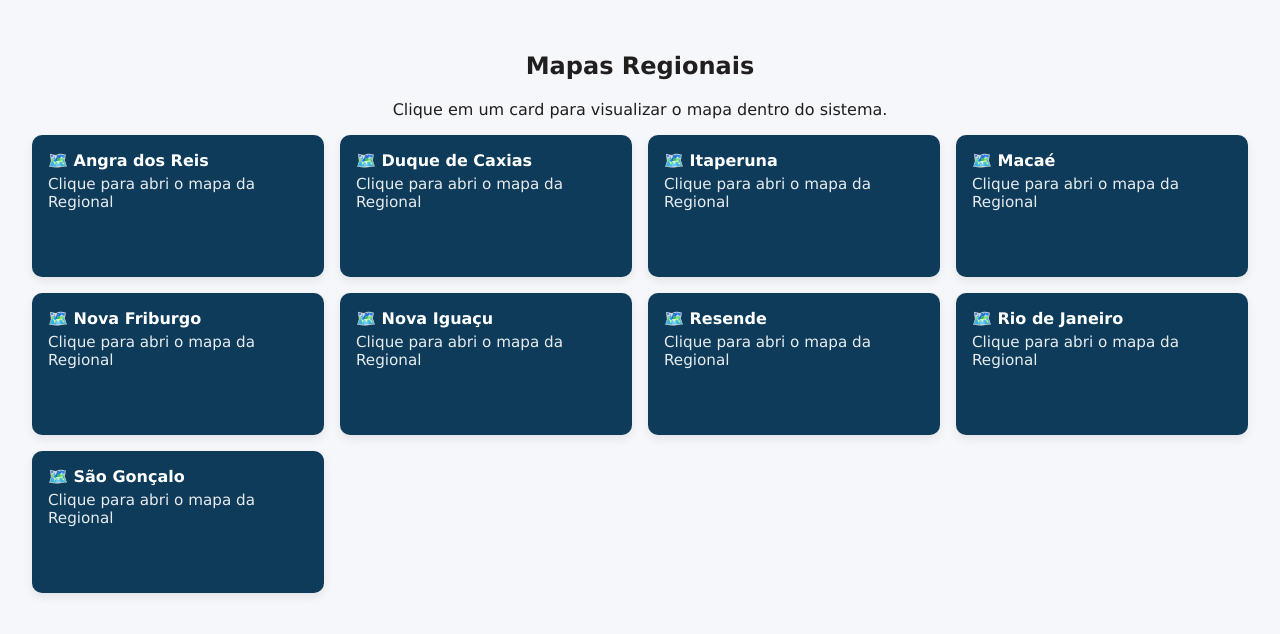
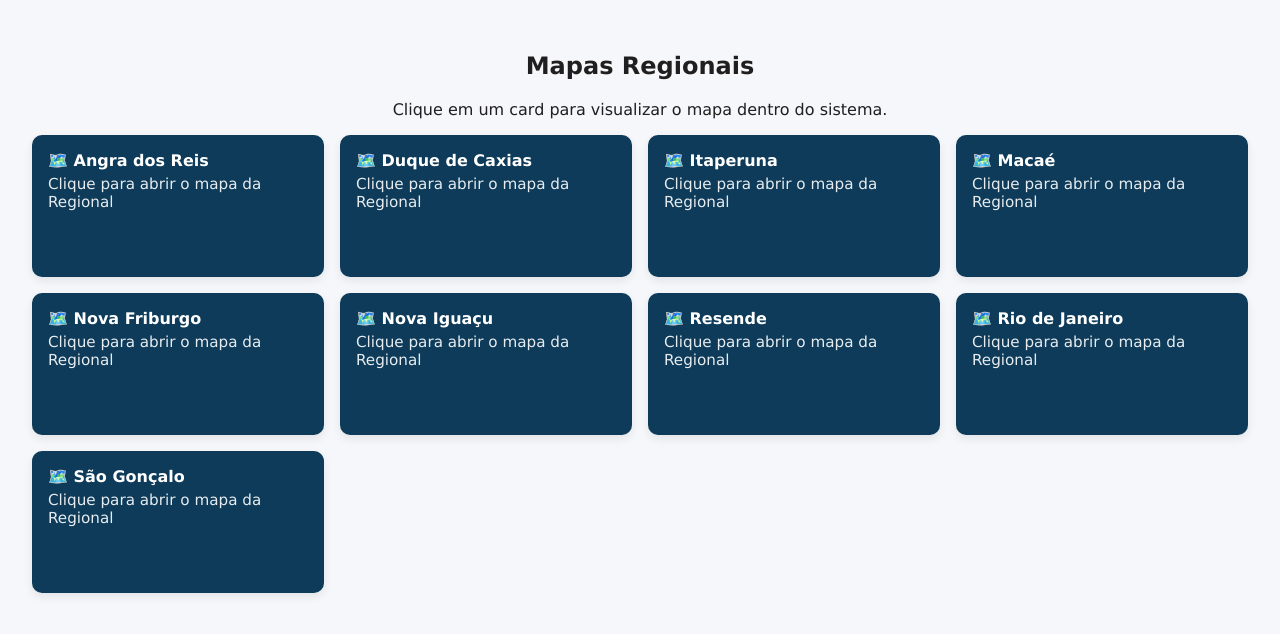
Before and after one commit to joaormbarbosa/GAE-RJ, a Django app: page /mapas-regionais/ in a window 1280 px wide. Shown: the part 51-685 px from the top of the page. Run offline with Django 5.2, Linux system fonts and the light colour scheme.

Commit message:
Atualização de Card Agenda Ministerial e correção de Erros de Gramática

```diff
--- a/estrutura/templates/home.html
+++ b/estrutura/templates/home.html
@@ -21,14 +21,14 @@
     <a href="{% url 'formularios' %}"><button style="margin:0.5rem;">📝 Formulários</button></a>
 
     <!-- NOVOS: links externos abrindo em nova aba -->
+     <a href="https://regionalrio.vbweb.com.br/Account/Login?ReturnUrl=%2F" target="_blank" rel="noopener">
+      <button style="margin:0.5rem;">🏢 Agenda Ministerial - RJ </button>
+    </a>
     <a href="https://ensaiosccbrj.web.app" target="_blank" rel="noopener">
       <button style="margin:0.5rem;">🎶 Ensaios RJ</button>
     </a>
     <a href="https://musical.congregacao.org.br/autenticar" target="_blank" rel="noopener">
       <button style="margin:0.5rem;">🎛️SAM - Sistema de Administração Musical</button>
-    </a>
-    <a href="https://regionalrio.vbweb.com.br/Account/Login?ReturnUrl=%2F" target="_blank" rel="noopener">
-      <button style="margin:0.5rem;">🏢 Agenda Ministerial - RJ </button>
     </a>
 
     <!-- Administrativo (rota com login/confirmar sigilo) -->
--- a/estrutura/templates/mapas_regionais.html
+++ b/estrutura/templates/mapas_regionais.html
@@ -18,7 +18,7 @@
           {% if mapa_selecionado == mapa.url %}outline:3px solid #fff; outline-offset:-3px;{% endif %}
         ">
         <div style="font-weight:700; margin-bottom:.35rem;">🗺️ {{ mapa.nome }}</div>
-        <div style="font-size:.95rem; opacity:.9;">Clique para abri o mapa da Regional</div>
+        <div style="font-size:.95rem; opacity:.9;">Clique para abrir o mapa da Regional</div>
       </div>
     </a>
   {% endfor %}
```
